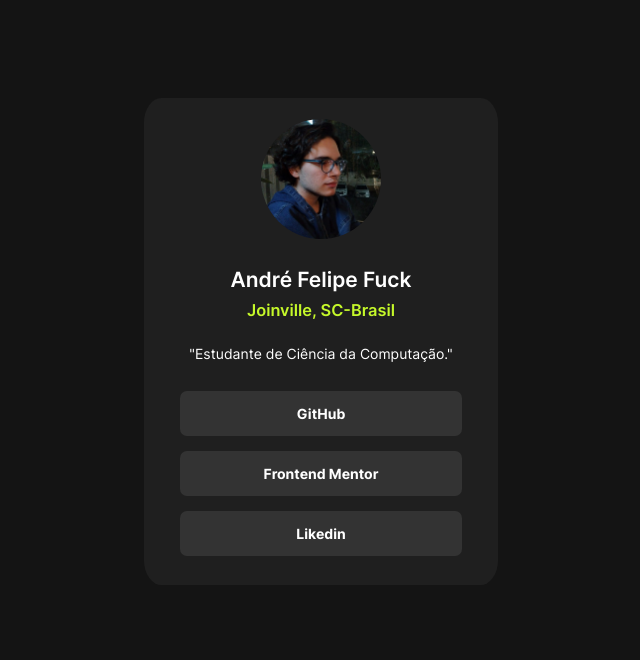
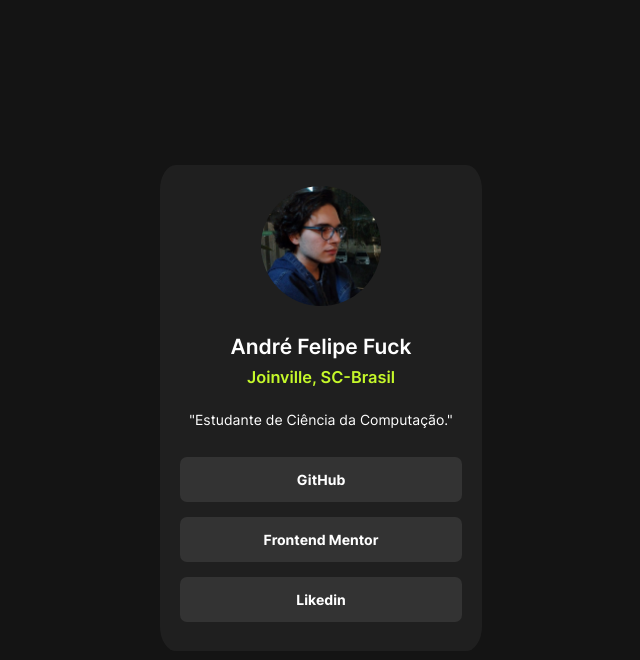
Before and after one commit to andreFelipeHFuck/frontendMentor_socialLinksProfile, a plain HTML site: page index.html in a window 1280 px wide. Shown: the whole page, without its empty margins (319-959 px from the left). Drawn offline with Linux system fonts and the light colour scheme.

Commit message:
CSS card modifications

```diff
--- a/assets/css/card.css
+++ b/assets/css/card.css
@@ -5,12 +5,5 @@
     display: flex;
     flex-direction: column;
     text-align: center;
-    margin: 7em auto;
-    width: 90%;
+    width: 23em;
 }
-
-@media screen and (min-width: 1024px){
-    .card{
-        width: 28%;
-    }
-}
--- a/assets/css/lista-links/listaLinks-item.css
+++ b/assets/css/lista-links/listaLinks-item.css
@@ -6,6 +6,7 @@
     padding: 1em 6em;
 }
 
+@media screen and (min-width: 1024px){
     .lista-links__item:hover{
         background-color: var(--green);
     }
@@ -13,3 +14,4 @@
     .lista-links__item:hover .lista-links__link{
         color: var(--grey);
     }
+}
--- a/assets/css/style.css
+++ b/assets/css/style.css
@@ -31,8 +31,12 @@
 }
 
 body{
+    align-items: center;
     background-color: var(--off-black);
+    display: flex;
     font-family: var(--main-font);
     font-size: 14px;
     font-weight: 400;
+    height: 100vh;
+    justify-content: center;
 }
```
Lines whose indentation alone changed are shown as unchanged.
